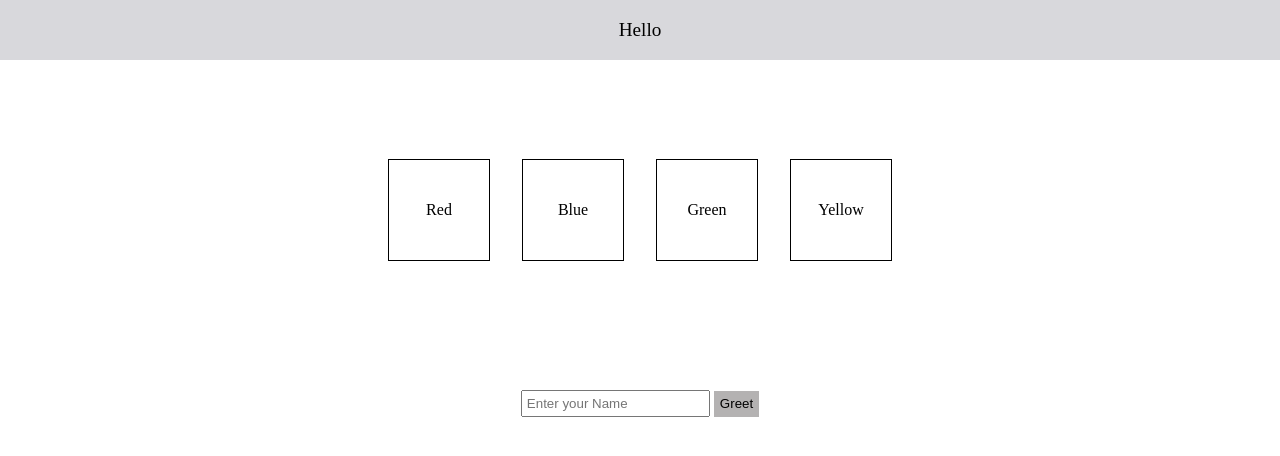
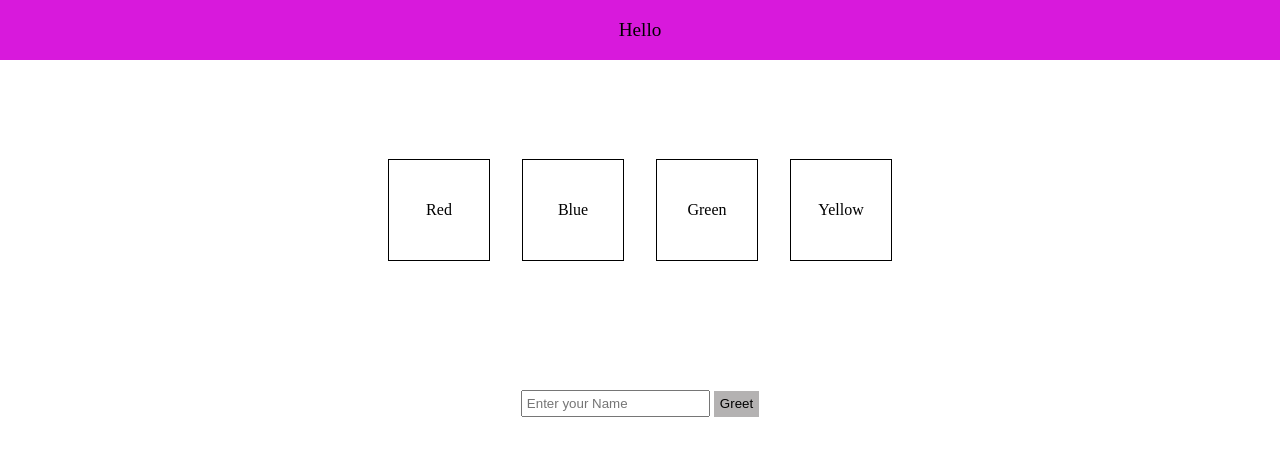
Before and after one commit to rohitprajapati23/assignment_3, a plain HTML site: page index.html in a window 1280 px wide. Drawn offline with Linux system fonts and the light colour scheme.

Commit message:
Update style.css

```diff
--- a/style.css
+++ b/style.css
@@ -7,7 +7,7 @@ body{
 
 .header{
     width: 100%;
-    background-color: rgb(216, 216, 220);
+    background-color: rgb(216, 25, 220);
     display: flex;
     justify-content: center;
     align-items: center;
```
